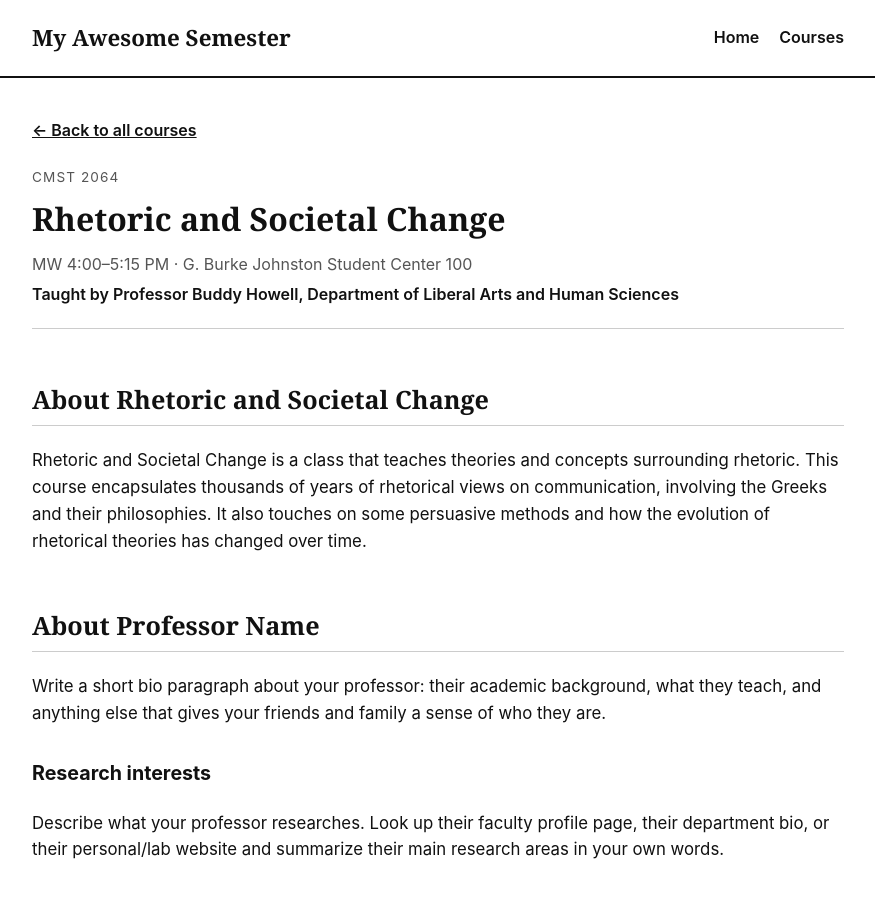
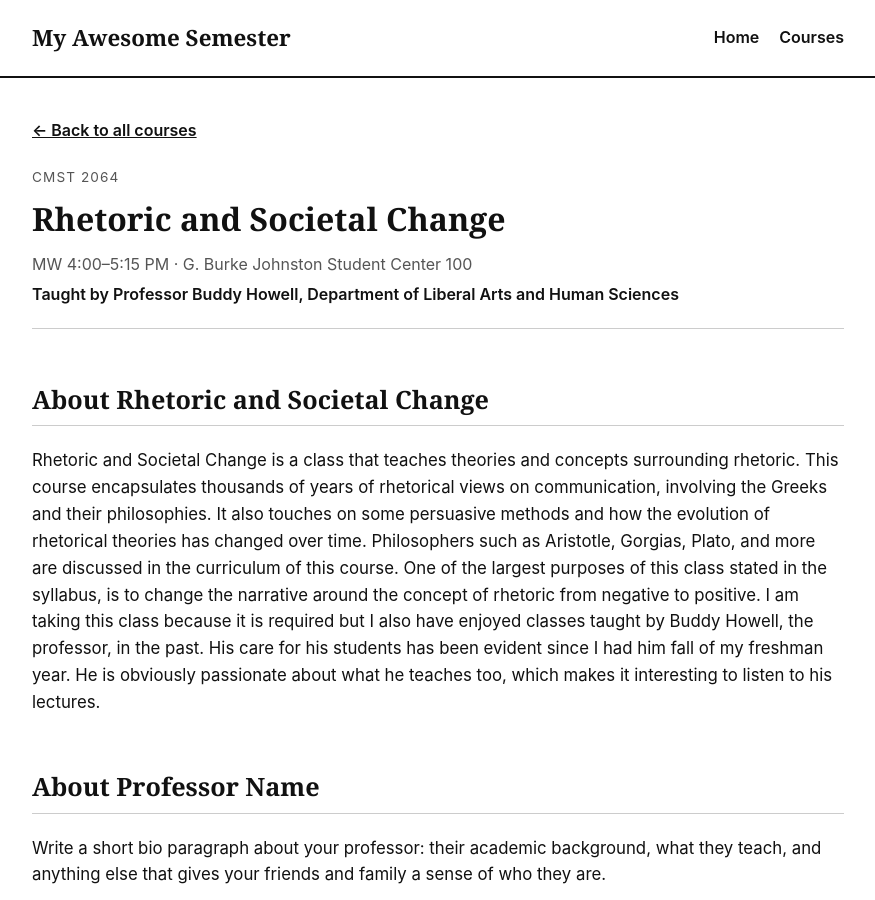
Before and after one commit to annaolszowy27/myawesomesemester, a Jekyll site: the page built from _courses/course-04.md, in a window 1280 px wide and 900 px high. Shown: the whole window, without its empty margins (202-1077 px from the left). Built offline with Jekyll 4.4.1, drawn with Linux system fonts in a browser that asks for light colours.

Commit message:
Update course-04.md

```diff
--- a/_courses/course-04.md
+++ b/_courses/course-04.md
@@ -12,7 +12,7 @@ instructor_department: "Department of Liberal Arts and Human Sciences"
 
 ## About Rhetoric and Societal Change
 
-Rhetoric and Societal Change is a class that teaches theories and concepts surrounding rhetoric. This course encapsulates thousands of years of rhetorical views on communication, involving the Greeks and their philosophies. It also touches on some persuasive methods and how the evolution of rhetorical theories has changed over time.
+Rhetoric and Societal Change is a class that teaches theories and concepts surrounding rhetoric. This course encapsulates thousands of years of rhetorical views on communication, involving the Greeks and their philosophies. It also touches on some persuasive methods and how the evolution of rhetorical theories has changed over time. Philosophers such as Aristotle, Gorgias, Plato, and more are discussed in the curriculum of this course. One of the largest purposes of this class stated in the syllabus, is to change the narrative around the concept of rhetoric from negative to positive. I am taking this class because it is required but I also have enjoyed classes taught by Buddy Howell, the professor, in the past. His care for his students has been evident since I had him fall of my freshman year. He is obviously passionate about what he teaches too, which makes it interesting to listen to his lectures.
 
 ## About Professor Name
 
```
